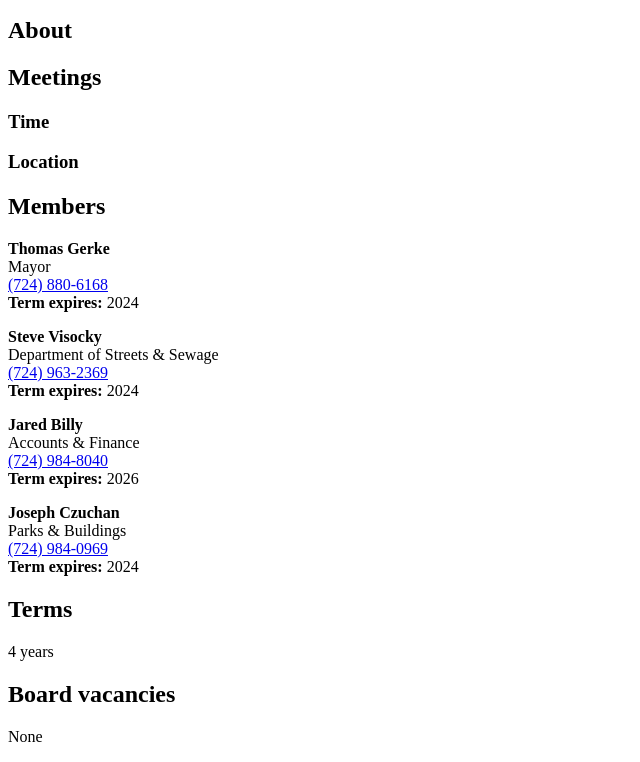
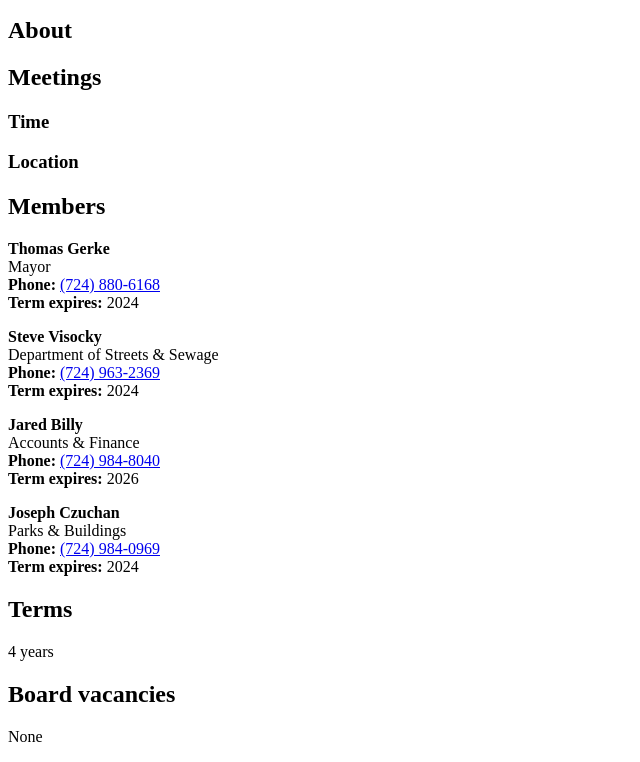
Before and after one commit to btrott18/uniontown-pa-boards, a website: page boards/board-of-health.html in a window 1280 px wide. Shown: the part 110-872 px from the top of the page, without its empty margins (0-640 px from the left). Drawn offline with Linux system fonts and the light colour scheme.

Commit message:
formatting

```diff
--- a/boards/board-of-health.html
+++ b/boards/board-of-health.html
@@ -23,28 +23,28 @@
         <p>
             <b>Thomas Gerke</b><br>
             Mayor<br>
-            <a href="tel:7248806168">(724) 880-6168</a><br>
+            <b>Phone:</b> <a href="tel:7248806168">(724) 880-6168</a><br>
             <b>Term expires:</b> 2024
         </p>
 
         <p>
             <b>Steve Visocky</b><br>
             Department of Streets &amp; Sewage<br>
-            <a href="tel:7249632369">(724) 963-2369</a><br>
+            <b>Phone:</b> <a href="tel:7249632369">(724) 963-2369</a><br>
             <b>Term expires:</b> 2024
         </p>
 
         <p>
             <b>Jared Billy</b><br>
             Accounts &amp; Finance<br>
-            <a href="tel:7249848040">(724) 984-8040</a><br>
+            <b>Phone:</b> <a href="tel:7249848040">(724) 984-8040</a><br>
             <b>Term expires:</b> 2026
         </p>
 
         <p>
             <b>Joseph Czuchan</b><br>
             Parks &amp; Buildings<br>
-            <a href="tel:7249840969">(724) 984-0969</a><br>
+            <b>Phone:</b> <a href="tel:7249840969">(724) 984-0969</a><br>
             <b>Term expires:</b> 2024
         </p>
 
```
